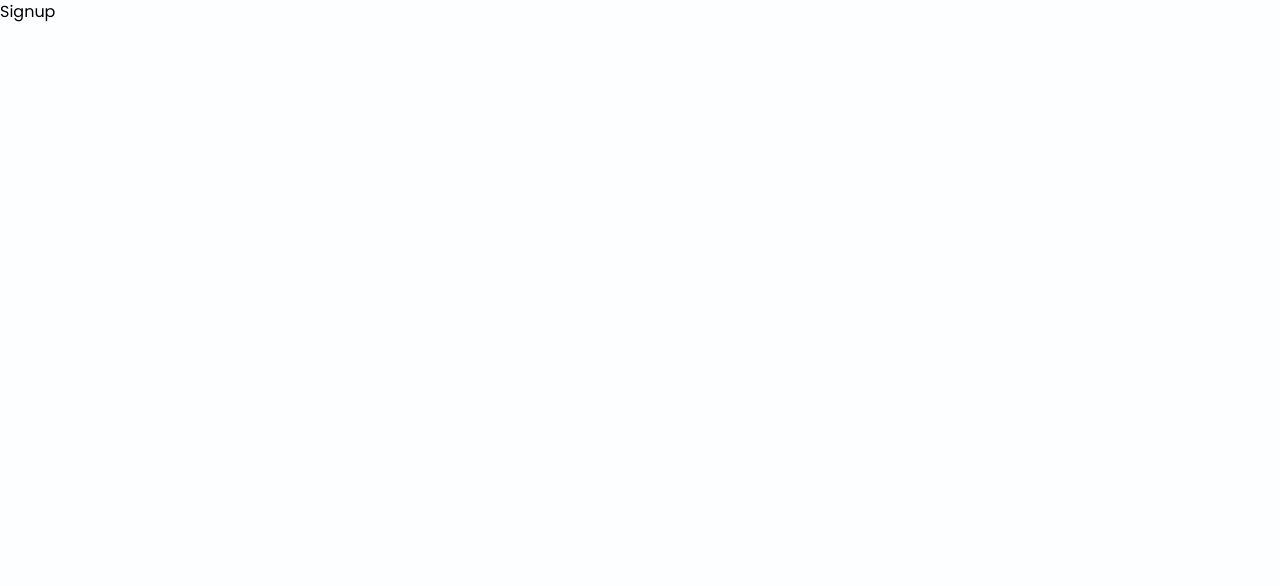
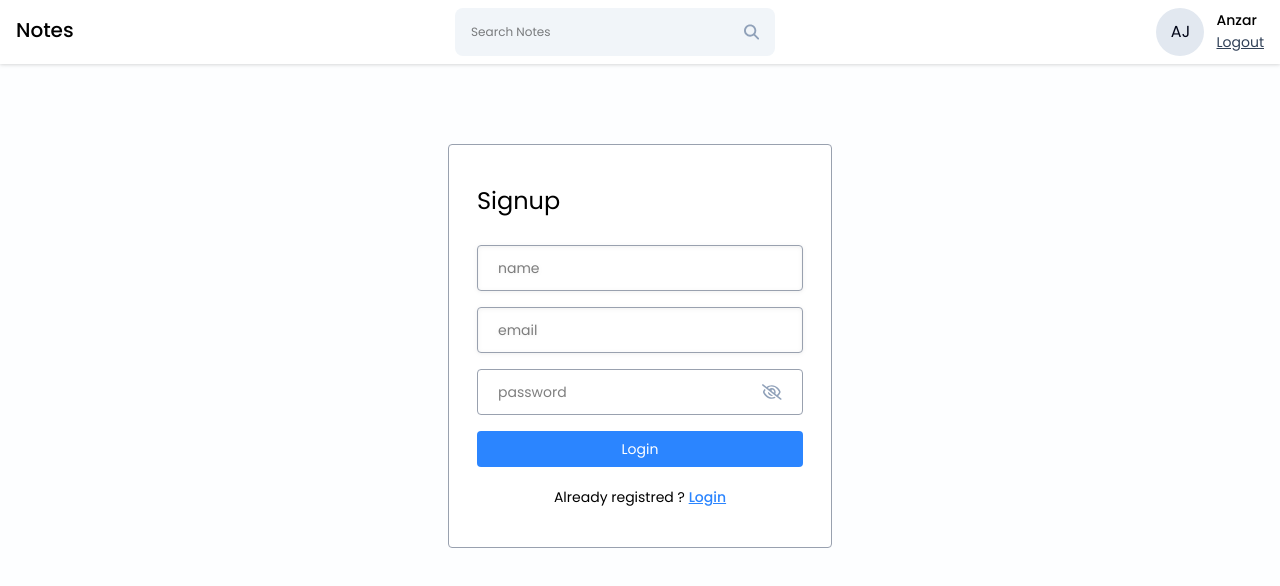
Before and after one commit to Anzar-jamal/Todo-App, a React app in the folder frontend/: page /signup in a window 1280 px wide. Shown: the top 586 px of the page. Built offline with nearby package versions, Linux system fonts and the light colour scheme; the HTML template or start-up script is replaced by a standard one.

Commit message:
signup and search bar created

```diff
--- a/frontend/src/components/Navbar/Navbar.jsx
+++ b/frontend/src/components/Navbar/Navbar.jsx
@@ -1,9 +1,24 @@
 import React from 'react'
+import ProfileInfo from '../cards/ProfileInfo'
+import { useNavigate } from 'react-router-dom'
+import SearchBar from '../SearchBar/SearchBar';
 
 const Navbar = () => {
+
+  const navigate = useNavigate;
+
+  const onLogout = () =>{
+    navigate("/login");
+
+  };
+
   return (
     <div className='bg-white flex item-center justify-between px-4 py-2 drop-shadow'>
         <h2 className='text-xl font-medium text-black py-2' >Notes</h2>
+
+        <SearchBar/>
+
+        <ProfileInfo onLogout={onLogout} />
 
     </div>
   )
--- /dev/null
+++ b/frontend/src/components/SearchBar/SearchBar.jsx
@@ -0,0 +1,25 @@
+import React from 'react'
+import { FaMagnifyingGlass } from 'react-icons/fa6'
+import {IoMdClose} from "react-icons/io"
+
+
+const SearchBar = ({value,onChange,handleSearch,onClearSearch}) => {
+  return (
+    <div className='w-80 flex items-center px-4 bg-slate-100 rounded-lg' >
+        <input
+        type="text"
+        placeholder='Search Notes'
+        value={value}
+        onChange={onChange}
+        className='w-full text-xs bg-transparent  outline-none'
+        />
+
+        <FaMagnifyingGlass
+        onClick={handleSearch}
+        className='text-slate-400 cursor-pointer hover:text-black'
+        />
+    </div>
+  )
+}
+
+export default SearchBar
--- /dev/null
+++ b/frontend/src/components/cards/ProfileInfo.jsx
@@ -0,0 +1,26 @@
+import React from 'react'
+import { getInitials } from '../../utils/helper'
+
+const ProfileInfo = ({onLogout}) => {
+  return (
+    <div className='flex items-center gap-3'>
+        <div className='w-12 h-12 flex items-center justify-center rounded-full  text-slate-950 bg-slate-200'>
+            {getInitials("Anzar Jamal")}
+        </div>
+        <div>
+            <p className='text-sm font-medium'>
+                Anzar
+            </p>
+
+            <button
+            className='text-sm text-slate-700 underline'
+            onClick={onLogout}
+            >
+                Logout
+            </button>
+        </div>
+    </div>
+  )
+}
+
+export default ProfileInfo
--- a/frontend/src/components/input/PasswordInput.jsx
+++ b/frontend/src/components/input/PasswordInput.jsx
@@ -8,7 +8,7 @@
         setIsShowpassword(!isShowPassword);
     }
   return (
-    <div className='flex items-center bg-transparent mb-3  border-[0.2px] rounded px-5' >
+    <div className='flex items-center bg-transparent mb-3  border-[0.2px] border-gray-400 rounded px-5' >
 
         <input
         value={value}
--- a/frontend/src/index.css
+++ b/frontend/src/index.css
@@ -25,7 +25,7 @@
 
 @layer components {
   .input-box{
-    @apply w-full text-sm bg-transparent border drop-shadow px-5 py-3 rounded mb-4 outline-none
+    @apply w-full text-sm bg-transparent border border-gray-400 drop-shadow px-5 py-3 rounded mb-4 outline-none
   }
 
   .btn-primary{
--- a/frontend/src/pages/Login/Login.jsx
+++ b/frontend/src/pages/Login/Login.jsx
@@ -1,27 +1,63 @@
-import React from 'react'
+import React, { useState } from 'react'
 import Navbar from '../../components/Navbar/Navbar'
 import { Link } from 'react-router-dom'
 import PasswordInput from '../../components/input/PasswordInput'
+import { validateEmail } from '../../utils/helper'
 
 const Login = () => {
+
+    const[email, setEmail] = useState("");
+    const[password, setPassword] = useState("");
+    const[error,setError] = useState(null);
+
+    const handleLogin = async (e)=>{
+        e.preventDefault();
+
+        if(!validateEmail(email)){
+            setError("please enter a valid email");
+            return;
+        }
+
+        if(!password){
+            setError("please enter the password");
+            return;
+        }
+
+        setError("");
+    }
+
   return (
     <>
     <Navbar/>
 
-    <div className='flex items-center justify-center mt-28' >
-        <div className='w-96 border rounded bg-white px-7 py-10' >
+    <div className='flex items-center justify-center mt-20' >
+        <div className='w-96 border border-gray-400 rounded bg-white px-7 py-10' >
             <form onSubmit={()=> {}}>
                 <h4 className='text-2xl mb-7'>Login</h4>
-                <input type="text" placeholder='email' className='input-box' />
 
-                <PasswordInput/>
+                <input
+                type="text"
+                placeholder='email'
+                className='input-box'
+                value={email}
+                onChange={(e)=>setEmail(e.target.value)}
+                />
 
-                <button type='submit' className='btn-primary' >
+                <PasswordInput
+                value={password}
+                onChange={(e)=>setPassword(e.target.value)}
+                />
+
+                {
+                    error && <p className='text-red-500 text-xs pb-1'>{error}</p>
+                }
+
+                <button type='submit' onClick={handleLogin} className='btn-primary' >
                     Login
                 </button>
 
                 <p className='text-sm text-center mt-4'>
-                    Not registred yet?{""}
+                    Not registred yet ?{" "}
                     <Link to='/signup' className='font-medium text-primary underline'>
                         Create an account
                     </Link>
--- a/frontend/src/pages/Signup/Signup.jsx
+++ b/frontend/src/pages/Signup/Signup.jsx
@@ -1,8 +1,87 @@
-import React from 'react'
+import React, { useState } from 'react'
+import Navbar from '../../components/Navbar/Navbar'
+import PasswordInput from '../../components/input/PasswordInput';
+import { validateEmail } from '../../utils/helper';
+import { Link } from 'react-router-dom';
 
 const Signup = () => {
+
+  const[email,setEmail] = useState("");
+  const[name,setName] = useState("");
+  const[password,setPassword] = useState("");
+  const[error,setError] = useState(null);
+
+  const handleSignup = (e) =>{
+    e.preventDefault();
+
+    if(!name){
+      setError("please enter your name");
+      return;
+    }
+
+    if(!validateEmail(email)){
+      setError("please enter a valid email");
+      return;
+    }
+
+    if(!password){
+      setError("please enter the password");
+      return;
+    }
+
+    setError("");
+  }
+
   return (
-    <div>Signup</div>
+    <div>
+
+    <Navbar/>
+
+    <div className='flex items-center justify-center mt-20' >
+        <div className='w-96 border border-gray-400 rounded bg-white px-7 py-10' >
+            <form onSubmit={()=> {}}>
+                <h4 className='text-2xl mb-7'>Signup</h4>
+
+                <input
+                type="text"
+                placeholder='name'
+                className='input-box'
+                value={name}
+                onChange={(e)=>setName(e.target.value)}
+                />
+
+                <input
+                type="text"
+                placeholder='email'
+                className='input-box'
+                value={email}
+                onChange={(e)=>setEmail(e.target.value)}
+                />
+
+                <PasswordInput
+                value={password}
+                onChange={(e)=>setPassword(e.target.value)}
+                />
+
+                {
+                    error && <p className='text-red-500 text-xs pb-1'>{error}</p>
+                }
+
+                <button type='submit' onClick={handleSignup} className='btn-primary' >
+                    Login
+                </button>
+
+                <p className='text-sm text-center mt-4'>
+                    Already registred ?{" "}
+                    <Link to='/login' className='font-medium text-primary underline'>
+                        Login
+                    </Link>
+                </p>
+            </form>
+        </div>
+    </div>
+
+    </div>
   )
 }
 
--- /dev/null
+++ b/frontend/src/utils/helper.js
@@ -0,0 +1,17 @@
+export const validateEmail = (email) =>{
+    const regex = /^[^\s@]+@[^\s@]+\.[^\s@]+$/;
+    return regex.test(email);
+}
+
+export const getInitials = (name) =>{
+    if(!name) return "";
+    const words = name.split(" ");
+
+    let initials = "";
+
+    for(let i = 0; i <Math.min(words.length,2); i++){
+        initials = initials+words[i][0];
+    }
+
+    return initials.toUpperCase();
+}
```
